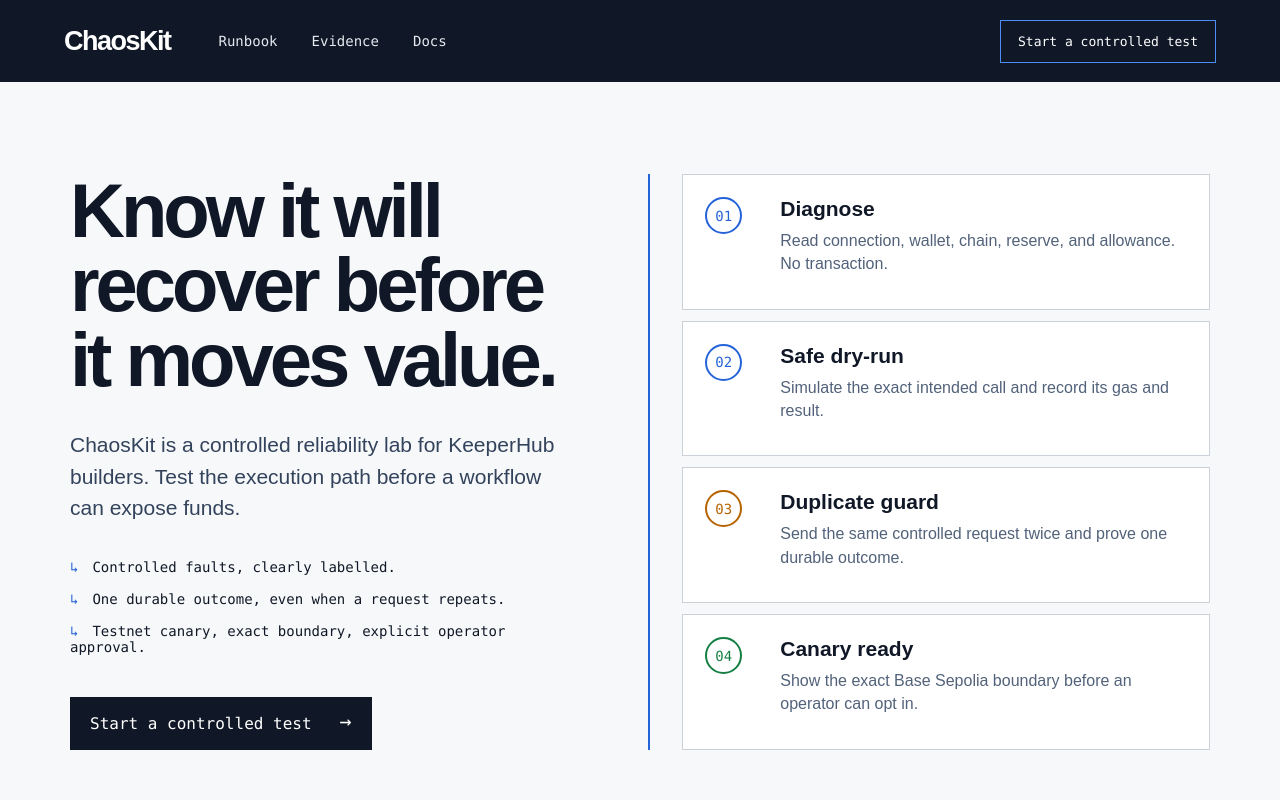
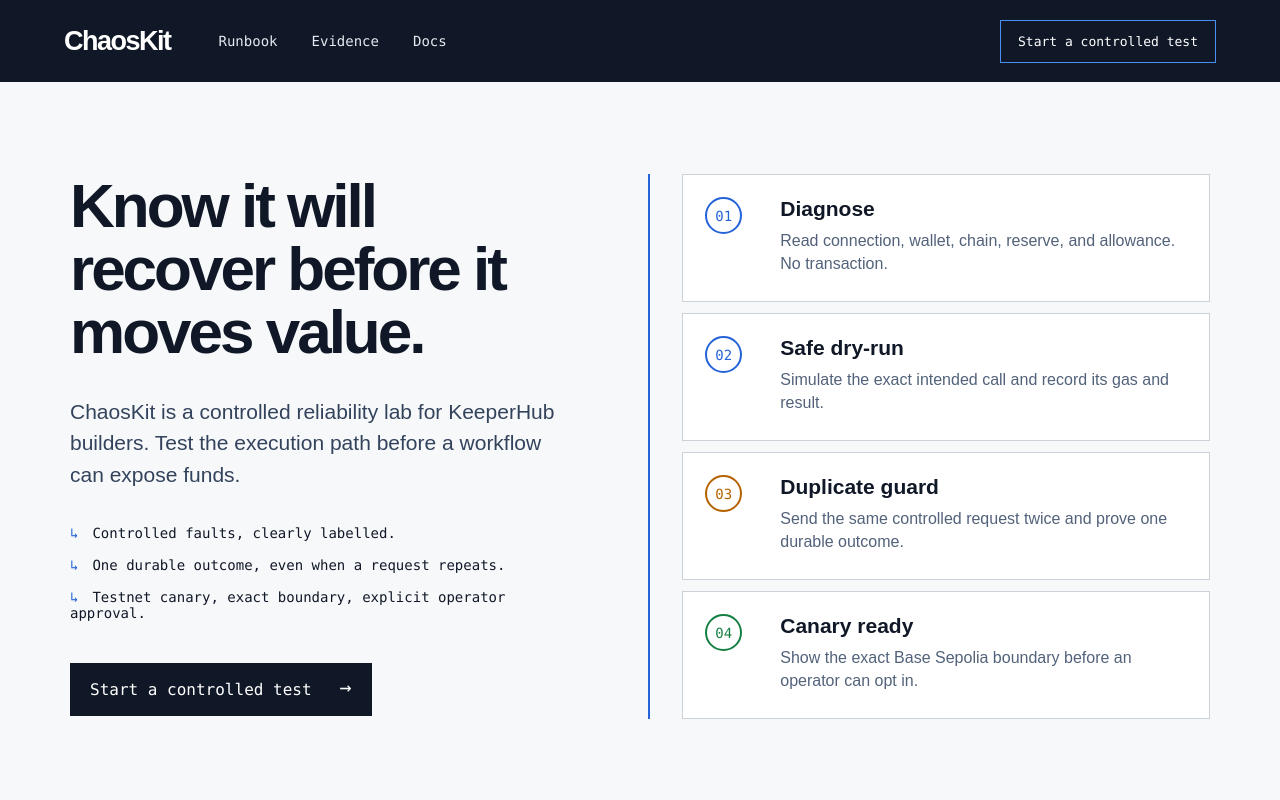
Before and after one commit to Alike001/keeperhub-chaoskit, a Next.js app: page / in a window 1280 px wide. Shown: the top 800 px of the page. Built offline with nearby package versions, Linux system fonts and the light colour scheme.

Commit message:
style: tighten display typography

```diff
--- a/src/app/page.module.css
+++ b/src/app/page.module.css
@@ -1,14 +1,166 @@
-.hero { background: var(--paper); display: grid; gap: 70px; grid-template-columns: minmax(0, .95fr) minmax(420px, 1.05fr); margin: 0 auto; max-width: var(--max); padding: 92px 30px 82px; }
-.heroCopy h1 { font-size: clamp(48px, 6vw, 76px); letter-spacing: -4px; line-height: .98; margin: 0; max-width: 650px; }
-.heroCopy > p { color: #33435c; font-size: 21px; line-height: 1.5; margin: 32px 0; max-width: 570px; }
-.heroCopy ul { display: grid; gap: 16px; list-style: none; margin: 35px 0 42px; padding: 0; font-size: 14px; }
-.heroCopy li::before { content: "↳"; color: var(--blue); margin-right: 14px; }
-.primary { background: var(--ink); color: #fff; display: inline-flex; font-family: "SFMono-Regular", Consolas, monospace; gap: 28px; padding: 17px 20px; }
-.primary span { font-size: 20px; line-height: 14px; }
-.rail { border-left: 2px solid var(--blue); display: grid; gap: 11px; list-style: none; margin: 0; padding: 0 0 0 32px; }
-.stage { background: #fff; border: 1px solid var(--line); display: grid; gap: 21px; grid-template-columns: 54px 1fr; min-height: 128px; padding: 22px; position: relative; }
-.stage > span { align-items: center; border: 2px solid var(--blue); border-radius: 50%; color: var(--blue); display: flex; font-family: "SFMono-Regular", Consolas, monospace; font-size: 14px; height: 37px; justify-content: center; width: 37px; }
-.stage > .blocked { border-color: var(--amber); color: var(--amber); }.stage > .ready { border-color: var(--green); color: var(--green); }.stage h2 { font-size: 21px; margin: 0 0 8px; }.stage p { color: var(--muted); line-height: 1.45; margin: 0; }
-.evidence { border-top: 1px solid var(--line); display: grid; gap: 60px; grid-template-columns: .75fr 1.25fr; margin: 0 auto; max-width: var(--max); padding: 74px 30px; }.evidence h2,.docs h2 { font-size: 36px; letter-spacing: -1.7px; line-height: 1.08; margin: 0 0 18px; }.evidence p { color: var(--muted); line-height: 1.55; }
-.table { border-top: 2px solid var(--ink); font-family: "SFMono-Regular", Consolas, monospace; font-size: 12px; }.table div { border-bottom: 1px solid var(--line); display: grid; gap: 12px; grid-template-columns: .75fr 1.25fr 1fr; padding: 16px 0; }.table div:first-child { color: var(--muted); font-size: 11px; text-transform: uppercase; }.docs { background: var(--ink); color: #fff; padding: 78px max(30px, calc((100vw - var(--max)) / 2)); }.docs p { color: #8cafee; font-size: 12px; }.docs h2 { max-width: 690px; }
-@media (max-width: 840px) { .hero,.evidence { grid-template-columns: 1fr; gap: 45px; }.hero { padding-top: 56px; }.rail { margin-left: 12px; }.heroCopy h1 { letter-spacing: -2.5px; }.table { overflow-x: auto; }.table div { min-width: 550px; } }
+.hero {
+  background: var(--paper);
+  display: grid;
+  gap: 70px;
+  grid-template-columns: minmax(0, 0.95fr) minmax(420px, 1.05fr);
+  margin: 0 auto;
+  max-width: var(--max);
+  padding: 92px 30px 82px;
+}
+.heroCopy h1 {
+  font-size: clamp(42px, 5vw, 62px);
+  letter-spacing: -3px;
+  line-height: 1.02;
+  margin: 0;
+  max-width: 650px;
+}
+.heroCopy > p {
+  color: #33435c;
+  font-size: 21px;
+  line-height: 1.5;
+  margin: 32px 0;
+  max-width: 570px;
+}
+.heroCopy ul {
+  display: grid;
+  gap: 16px;
+  list-style: none;
+  margin: 35px 0 42px;
+  padding: 0;
+  font-size: 14px;
+}
+.heroCopy li::before {
+  content: "↳";
+  color: var(--blue);
+  margin-right: 14px;
+}
+.primary {
+  background: var(--ink);
+  color: #fff;
+  display: inline-flex;
+  font-family: "SFMono-Regular", Consolas, monospace;
+  gap: 28px;
+  padding: 17px 20px;
+}
+.primary span {
+  font-size: 20px;
+  line-height: 14px;
+}
+.rail {
+  border-left: 2px solid var(--blue);
+  display: grid;
+  gap: 11px;
+  list-style: none;
+  margin: 0;
+  padding: 0 0 0 32px;
+}
+.stage {
+  background: #fff;
+  border: 1px solid var(--line);
+  display: grid;
+  gap: 21px;
+  grid-template-columns: 54px 1fr;
+  min-height: 128px;
+  padding: 22px;
+  position: relative;
+}
+.stage > span {
+  align-items: center;
+  border: 2px solid var(--blue);
+  border-radius: 50%;
+  color: var(--blue);
+  display: flex;
+  font-family: "SFMono-Regular", Consolas, monospace;
+  font-size: 14px;
+  height: 37px;
+  justify-content: center;
+  width: 37px;
+}
+.stage > .blocked {
+  border-color: var(--amber);
+  color: var(--amber);
+}
+.stage > .ready {
+  border-color: var(--green);
+  color: var(--green);
+}
+.stage h2 {
+  font-size: 21px;
+  margin: 0 0 8px;
+}
+.stage p {
+  color: var(--muted);
+  line-height: 1.45;
+  margin: 0;
+}
+.evidence {
+  border-top: 1px solid var(--line);
+  display: grid;
+  gap: 60px;
+  grid-template-columns: 0.75fr 1.25fr;
+  margin: 0 auto;
+  max-width: var(--max);
+  padding: 74px 30px;
+}
+.evidence h2,
+.docs h2 {
+  font-size: 36px;
+  letter-spacing: -1.7px;
+  line-height: 1.08;
+  margin: 0 0 18px;
+}
+.evidence p {
+  color: var(--muted);
+  line-height: 1.55;
+}
+.table {
+  border-top: 2px solid var(--ink);
+  font-family: "SFMono-Regular", Consolas, monospace;
+  font-size: 12px;
+}
+.table div {
+  border-bottom: 1px solid var(--line);
+  display: grid;
+  gap: 12px;
+  grid-template-columns: 0.75fr 1.25fr 1fr;
+  padding: 16px 0;
+}
+.table div:first-child {
+  color: var(--muted);
+  font-size: 11px;
+  text-transform: uppercase;
+}
+.docs {
+  background: var(--ink);
+  color: #fff;
+  padding: 78px max(30px, calc((100vw - var(--max)) / 2));
+}
+.docs p {
+  color: #8cafee;
+  font-size: 12px;
+}
+.docs h2 {
+  max-width: 690px;
+}
+@media (max-width: 840px) {
+  .hero,
+  .evidence {
+    grid-template-columns: 1fr;
+    gap: 45px;
+  }
+  .hero {
+    padding-top: 56px;
+  }
+  .rail {
+    margin-left: 12px;
+  }
+  .heroCopy h1 {
+    letter-spacing: -2px;
+  }
+  .table {
+    overflow-x: auto;
+  }
+  .table div {
+    min-width: 550px;
+  }
+}
--- a/src/components/runbook-lab.module.css
+++ b/src/components/runbook-lab.module.css
@@ -43,9 +43,9 @@
   padding: 60px 46px 90px;
 }
 .layout h1 {
-  font-size: clamp(38px, 4.5vw, 60px);
-  letter-spacing: -3px;
-  line-height: 1;
+  font-size: clamp(34px, 3.8vw, 50px);
+  letter-spacing: -2.2px;
+  line-height: 1.04;
   margin: 0;
 }
 .intro {
```
